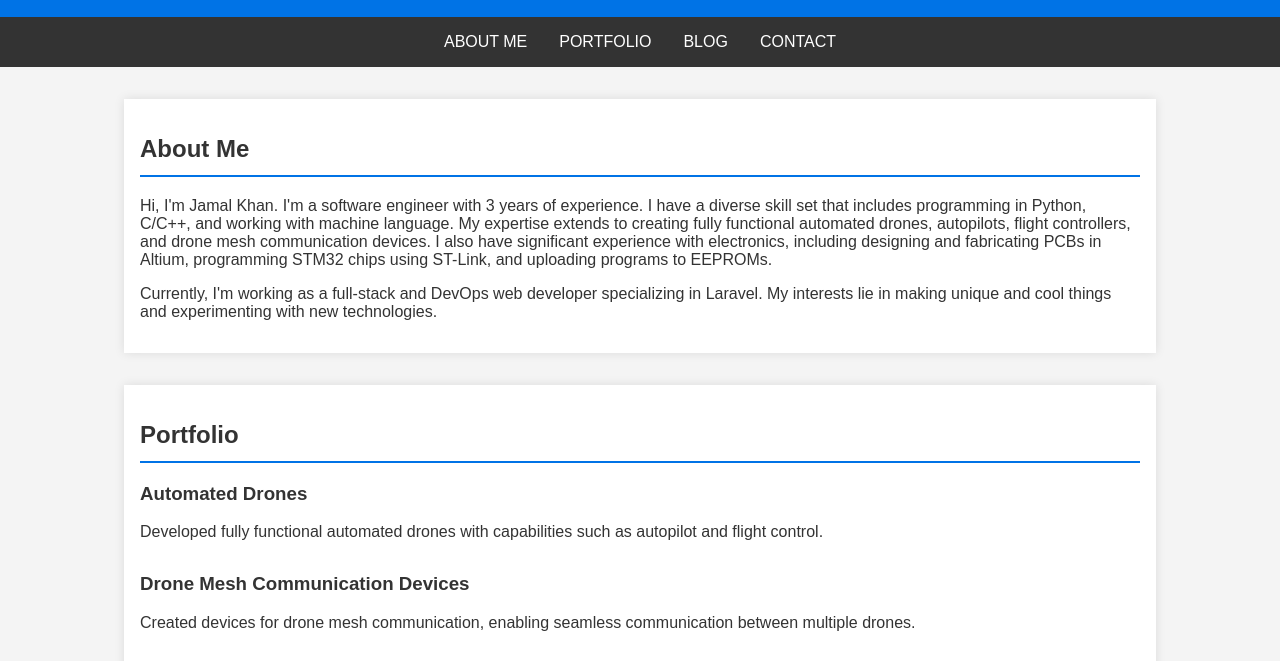
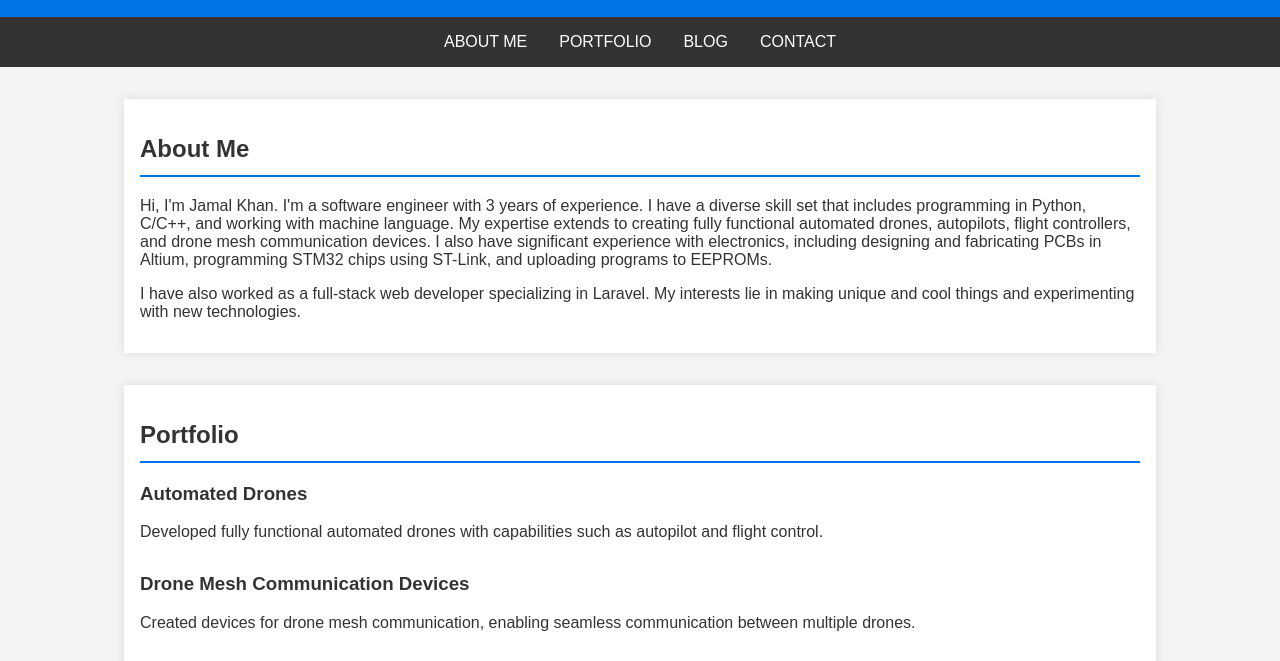
Before and after one commit to MuhammadJamal786/portfolio, a plain HTML site: page index.html in a window 1280 px wide. Shown: the part 95-756 px from the top of the page. Drawn offline with Linux system fonts and the light colour scheme.

Commit message:
Update index.html

```diff
--- a/index.html
+++ b/index.html
@@ -67,7 +67,7 @@
     <div class="container" id="about">
         <h2>About Me</h2>
         <p>Hi, I'm Jamal Khan. I'm a software engineer with 3 years of experience. I have a diverse skill set that includes programming in Python, C/C++, and working with machine language. My expertise extends to creating fully functional automated drones, autopilots, flight controllers, and drone mesh communication devices. I also have significant experience with electronics, including designing and fabricating PCBs in Altium, programming STM32 chips using ST-Link, and uploading programs to EEPROMs.</p>
-        <p>Currently, I'm working as a full-stack and DevOps web developer specializing in Laravel. My interests lie in making unique and cool things and experimenting with new technologies.</p>
+        <p>I have also worked as a full-stack web developer specializing in Laravel. My interests lie in making unique and cool things and experimenting with new technologies.</p>
     </div>
     <div class="container" id="portfolio">
         <h2>Portfolio</h2>
```
